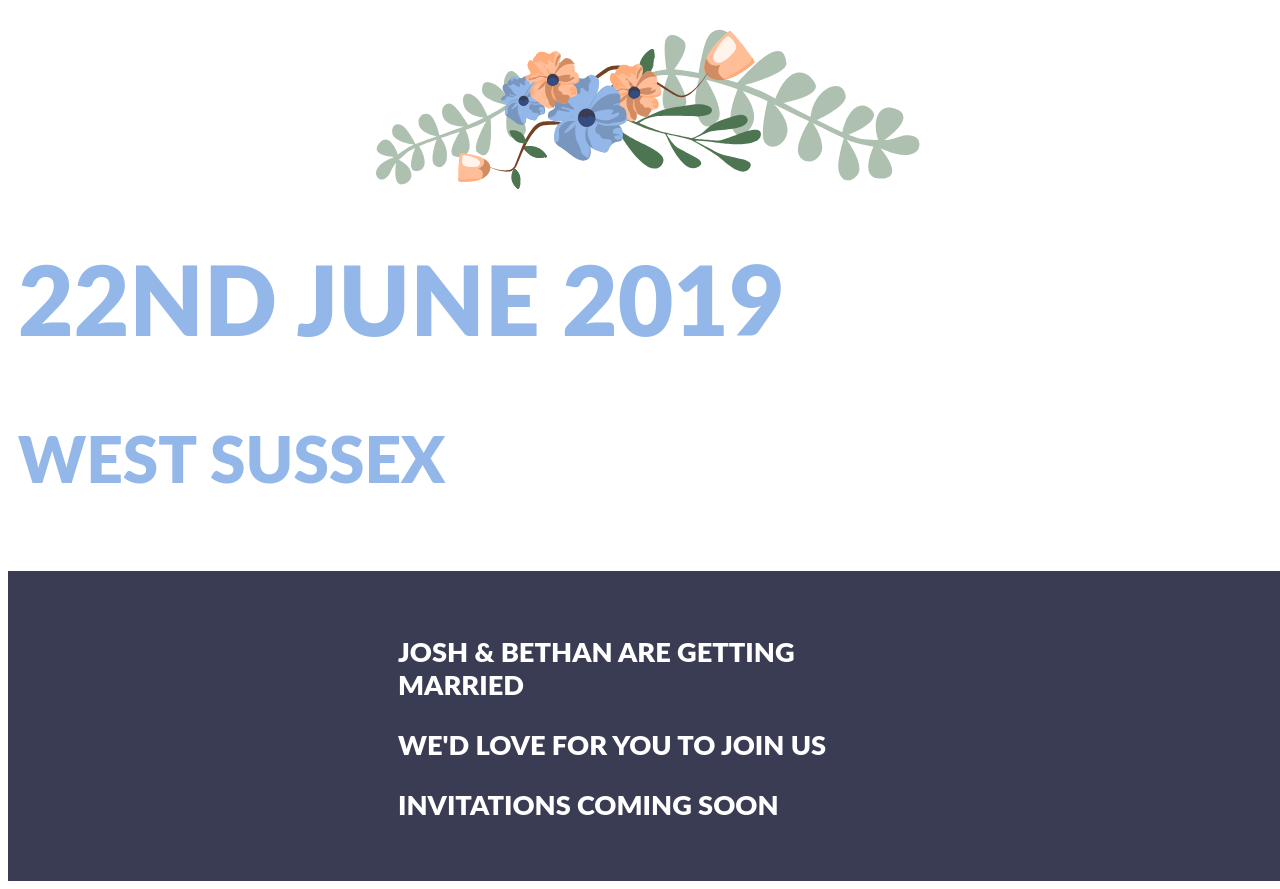
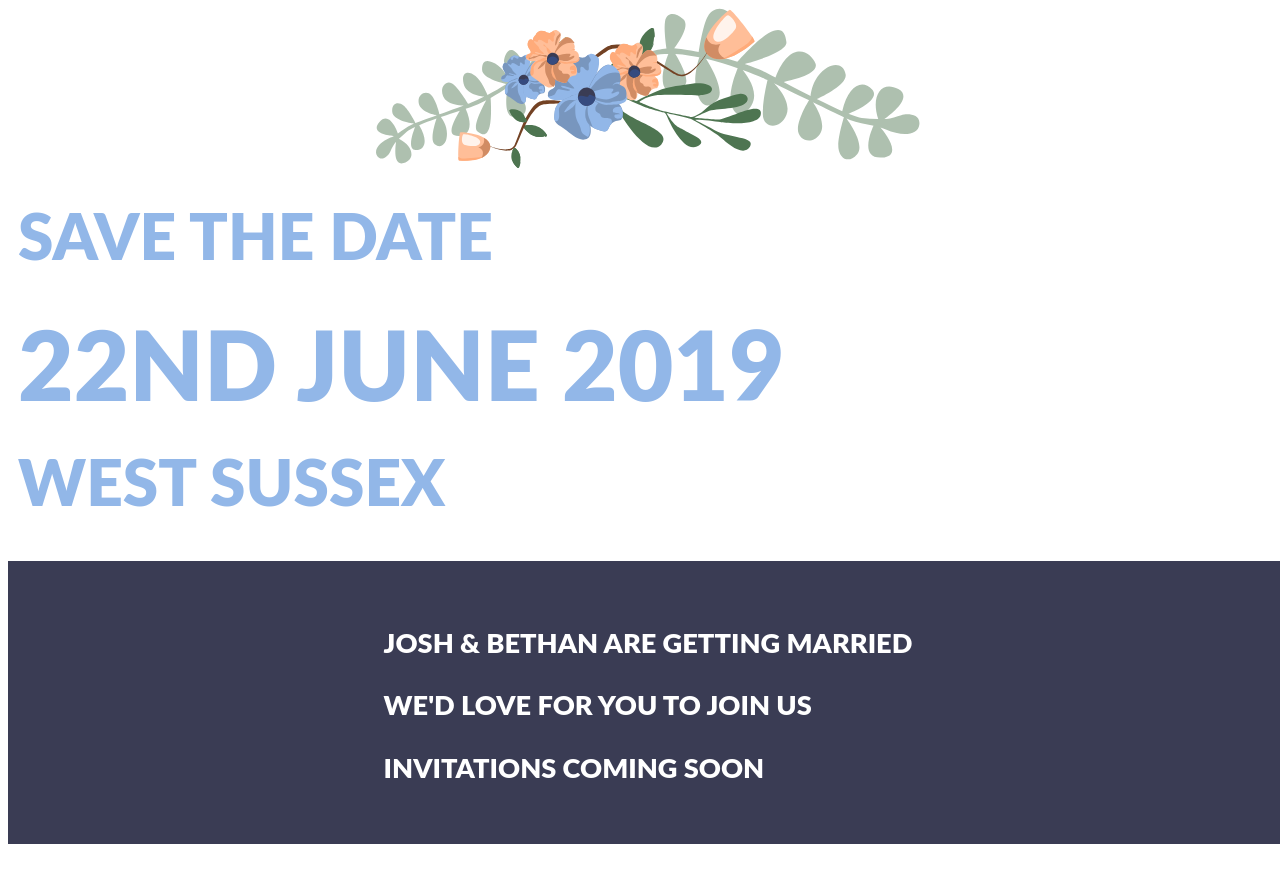
Before and after one commit to joshvince/weddingsite, a React app: page / in a window 1280 px wide. After the commit the page ends 852 px from the top, so only its background shows below. Built offline with nearby package versions, Linux system fonts and the light colour scheme; the HTML template or start-up script is replaced by a standard one.

Commit message:
change styles

```diff
--- a/src/App/Section/LightSection.js
+++ b/src/App/Section/LightSection.js
@@ -1,7 +1,7 @@
 import React from 'react';
 import styles from './style.css';
 
-const LightSection = ({header, subheader, image}) => {
+const LightSection = ({firstRow, secondRow, thirdRow, image}) => {
   return (
     <div className="lightSection">
       <div className="row">
@@ -11,12 +11,17 @@ const LightSection = ({header, subheader, image}) => {
       </div>
       <div className="row">
         <div className="col">
-          <h1>{header}</h1>
+          <h2>{firstRow}</h2>
         </div>
       </div>
       <div className="row">
         <div className="col">
-          <h2>{subheader}</h2>
+          <h1>{secondRow}</h1>
+        </div>
+      </div>
+      <div className="row">
+        <div className="col">
+          <h2>{thirdRow}</h2>
         </div>
       </div>
 
--- a/src/App/Section/style.css
+++ b/src/App/Section/style.css
@@ -4,24 +4,45 @@
 
 .lightSection {
   background-color: white;
-  padding: 1.3rem 10px;
+  padding: 0 10px 1.3em 10px;
 }
 
 .lightSection * {
   color: #92B7E8;
 }
 
+h1, h2{
+  margin-bottom: 0;
+  line-height: 1em;
+}
+
 h1 {
-  font-size: 4em;
+  font-size: 2.8em;
 }
 
 h2 {
-  font-size: 2.5em;
+  font-size: 2em;
+}
+
+@media (min-width: 330px) {
+  h1 {
+    font-size: 4em;
+    margin-bottom: 0.4em;
+  }
+
+  h2 {
+    font-size: 2.5em;
+    margin-bottom: 0.4em;
+  }
+
+  p {
+    line-height: 1.3em;
+  }
 }
 
 @media (min-width: 768px) {
   h1 {
-    font-size: 6rem;
+    font-size: 6em;
     margin-top: 0.5em;
   }
 
--- a/src/SaveTheDate/SaveTheDate.js
+++ b/src/SaveTheDate/SaveTheDate.js
@@ -31,8 +31,9 @@ const SaveTheDate = () => {
     <div className="pageContainer">
       <LightSection
         image={image}
-        header="22ND JUNE 2019"
-        subheader="WEST SUSSEX"
+        firstRow="SAVE THE DATE"
+        secondRow="22ND JUNE 2019"
+        thirdRow="WEST SUSSEX"
       />
       <div className="darkSection padded">
         <div className="flex-center-col">
--- a/src/SaveTheDate/style.css
+++ b/src/SaveTheDate/style.css
@@ -1,10 +1,6 @@
 .pageContainer {
   min-height: 100vh;
   background-color: #3A3C54
-}
-
-#flowers {
-  height: 10em;
 }
 
 .subheader {
@@ -38,3 +34,13 @@ p {
 .text-row {
   max-width: 500px;
 }
+
+@media (min-width: 768px) {
+  .text-row {
+    max-width: 600px;
+  }
+
+  #flowers {
+    height: 10em;
+  }
+}
```
Also changed, not shown: 3 other files (tests, documents, lock files or other folders).
